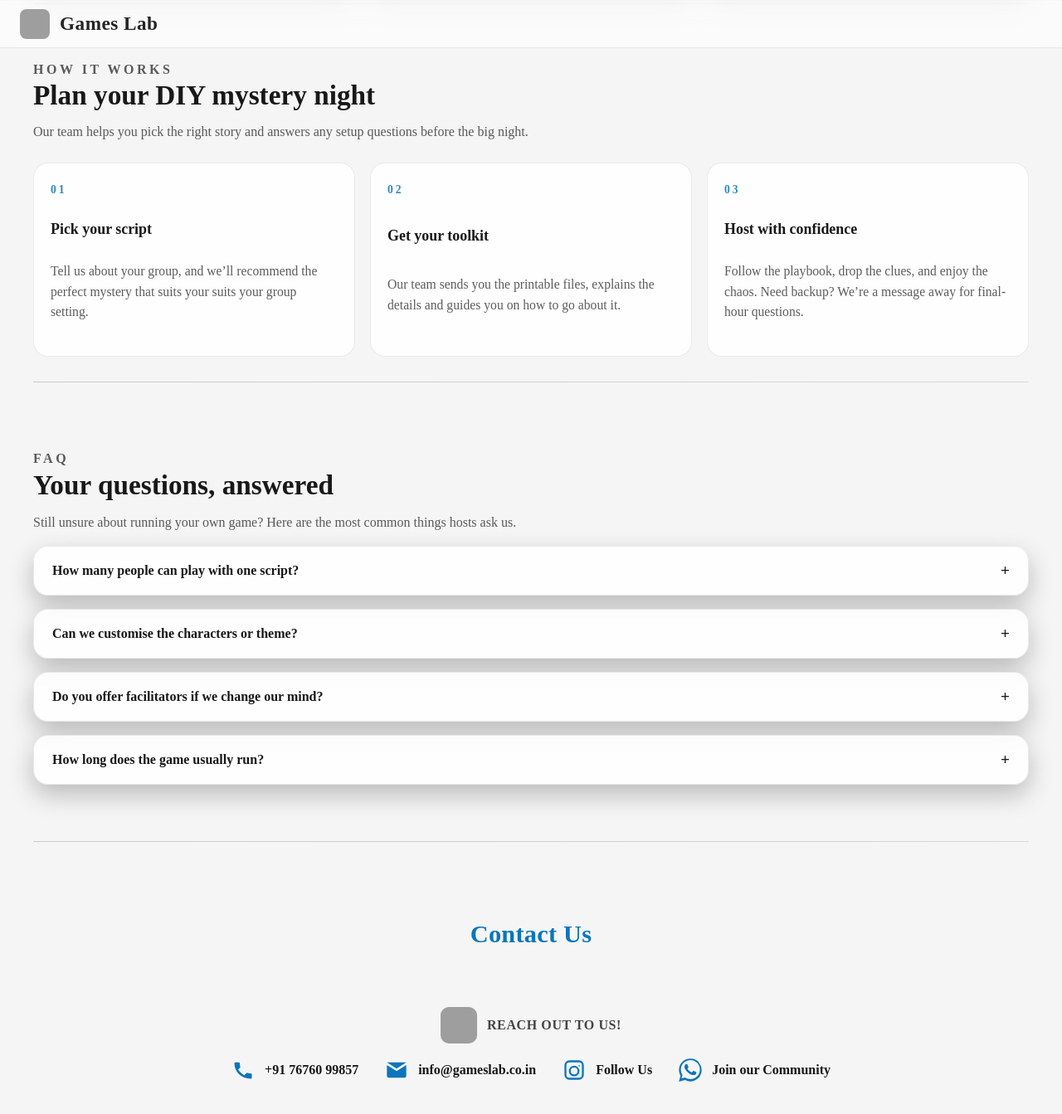
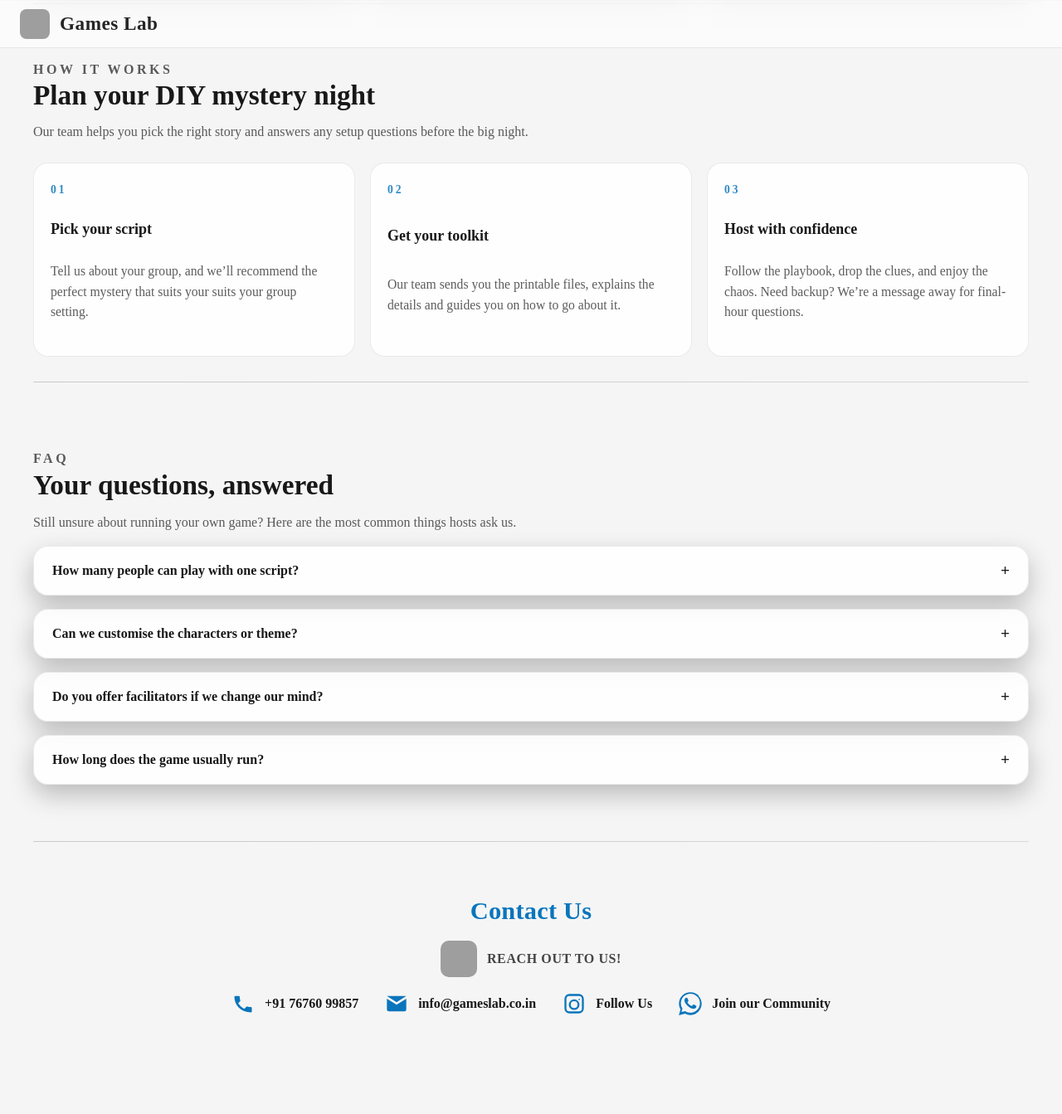
Before and after one commit to gameslabbangalore-maker/website, a Jekyll site: the page built from murder-mystery-scripts.html, in a window 1280 px wide and 1400 px high, scrolled down 1827 px. Shown: the top 1343 px of the window at 83% size. Built offline with Jekyll 4.4.1, drawn with Linux system fonts in a browser that asks for light colours; after the commit the page ends 3147 px from its top, so only the background shows below that; grey boxes are pictures that could not be loaded.

Commit message:
Improve murder mystery scripts mobile spacing

```diff
--- a/assets/css/murder-mystery-scripts.css
+++ b/assets/css/murder-mystery-scripts.css
@@ -303,12 +303,17 @@
   color: var(--scripts-muted);
 }
 
-body.scripts-page .scripts-main > .title {
-  margin-top: 28px !important;
+.scripts-contact {
+  display: grid;
+  gap: 18px;
 }
 
-body.scripts-page .scripts-main > .title + .contact-wrap {
-  margin-top: 12px;
+body.scripts-page .scripts-contact .title {
+  margin: 0 !important;
+}
+
+body.scripts-page .scripts-contact .contact-wrap {
+  margin: 0;
 }
 
 @media (prefers-color-scheme: light) {
@@ -329,8 +334,17 @@
     gap: 28px;
   }
 
+  body.scripts-page .scripts-main .divider {
+    margin-top: 24px !important;
+  }
+
   .scripts-hero {
     border-radius: 20px;
+  }
+
+  .scripts-hero-actions .book-btn {
+    width: 100%;
+    text-align: center;
   }
 
   .scripts-hero-actions {
@@ -367,6 +381,10 @@
   .scripts-faq details {
     padding: 16px 18px;
   }
+
+  .scripts-contact {
+    gap: 14px;
+  }
 }
 
 @media (max-width: 520px) {
--- a/murder-mystery-scripts.html
+++ b/murder-mystery-scripts.html
@@ -134,7 +134,9 @@
 
     {% include divider.html mt='28px' %}
 
-    {% include contact.html %}
+    <div class="scripts-contact">
+      {% include contact.html %}
+    </div>
   </main>
 </body>
 </html>
```
